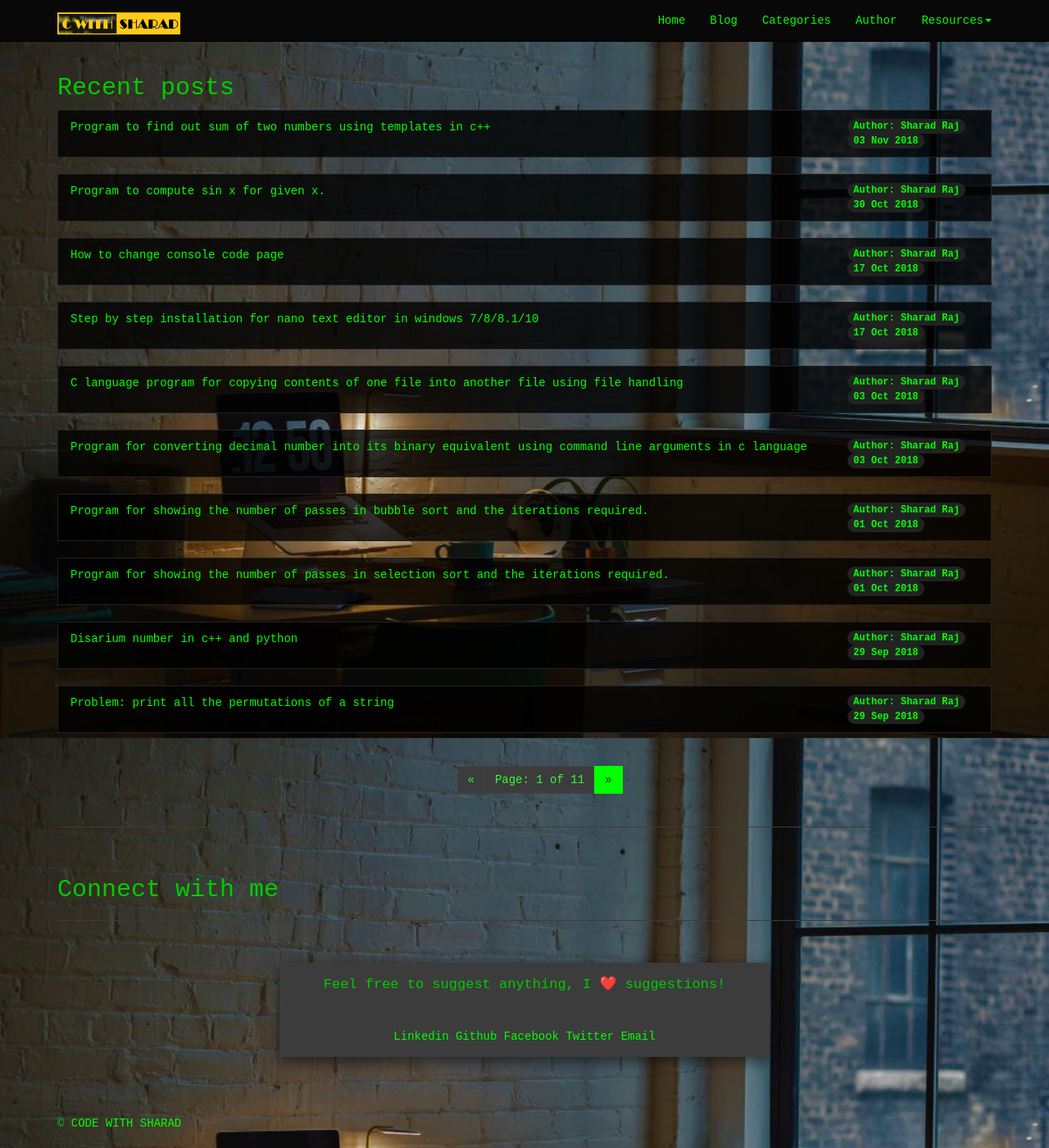
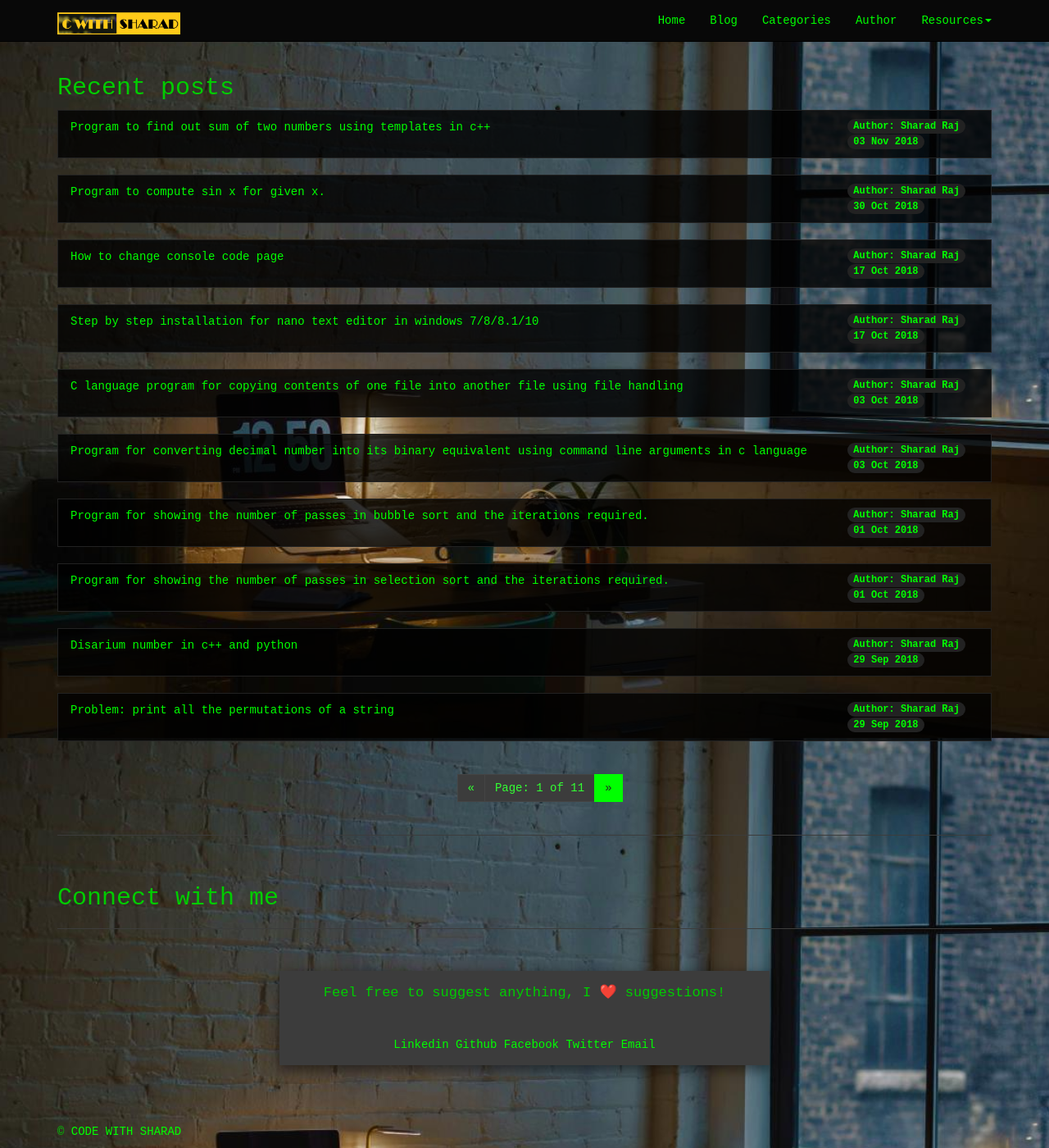
Before and after one commit to cwithsharad/cwithsharad.github.io, a Jekyll site: the page built from blog/index.html, in a window 1280 px wide. Shown: the whole page at 82% size. Built offline with Jekyll 4.4.1, drawn with Linux system fonts in a browser that asks for light colours; emoji names are drawn with the system emoji font; the list of posts is cut into pages by our own code.

Commit message:
Update index.html

```diff
--- a/blog/index.html
+++ b/blog/index.html
@@ -20,7 +20,7 @@
 						<a href="{{post.url}}">{{ post.title | capitalize }}</a>
 	</div>
 	<div class="col-lg-2" >
-						<span class="badge">Author: {{ post.author }}</span><br/>
+						<span class="badge" style="margin-bottom:1px;">Author: {{ post.author }}</span><br/>
 						<span class="badge">{{post.date|date_to_string}}</span>
 	</div>
 </div>
```
